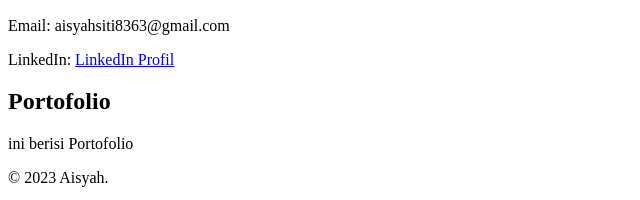
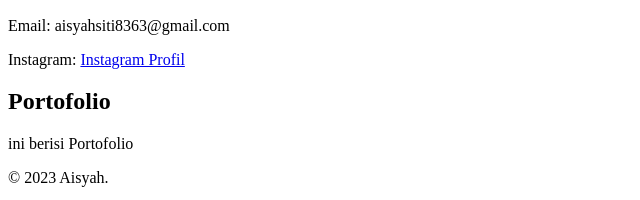
Before and after one commit to sitiaisyah30/laporanempat, a plain HTML site: page index.html in a window 1280 px wide. Shown: the part 4277-4477 px from the top of the page, 0-640 px from the left. Drawn offline with Linux system fonts and the light colour scheme.

Commit message:
commit10

```diff
--- a/index.html
+++ b/index.html
@@ -20,7 +20,7 @@
     <section>
         <h2>Kontak</h2>
         <p>Email: aisyahsiti8363@gmail.com</p>
-        <p>LinkedIn: <a href="https://www.linkedin.com/in/username" target="_blank">LinkedIn Profil</a></p>
+        <p>Instagram: <a href="https://instagram.com/aisyah_h?igshid=MXM0dGRwd3I4aDY2aA%3D%3D&utm_source=qr" target="_blank">Instagram Profil</a></p>
         <!-- Tambahkan informasi kontak lainnya sesuai kebutuhan -->
     </section>
 
```
